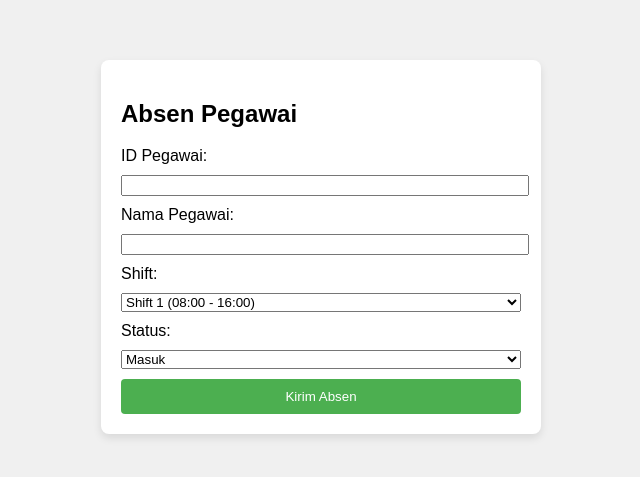
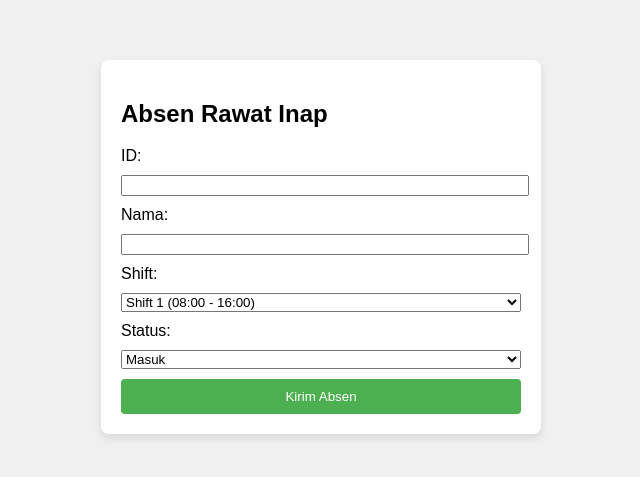
Before and after one commit to alamss1/tes2, a plain HTML site: page index.html in a window 1280 px wide. Shown: the part 153-630 px from the top of the page, without its empty margins (319-959 px from the left). Drawn offline with Linux system fonts and the light colour scheme.

Commit message:
Add files via upload

```diff
--- a/index.html
+++ b/index.html
@@ -3,7 +3,7 @@
 <head>
     <meta charset="UTF-8">
     <meta name="viewport" content="width=device-width, initial-scale=1.0">
-    <title>Absen Pegawai</title>
+    <title>Absen Rawat Inap</title>
     <style>
         /* Menggunakan Flexbox untuk memusatkan konten */
         body {
@@ -48,12 +48,12 @@
 </head>
 <body>
     <div class="container">
-        <h2>Absen Pegawai</h2>
+        <h2>Absen Rawat Inap</h2>
 
-        <label for="id">ID Pegawai:</label>
+        <label for="id">ID:</label>
         <input type="text" id="id" name="id" required readonly>
 
-        <label for="nama">Nama Pegawai:</label>
+        <label for="nama">Nama:</label>
         <input type="text" id="nama" name="nama" required readonly>
 
         <label for="shift">Shift:</label>
```
